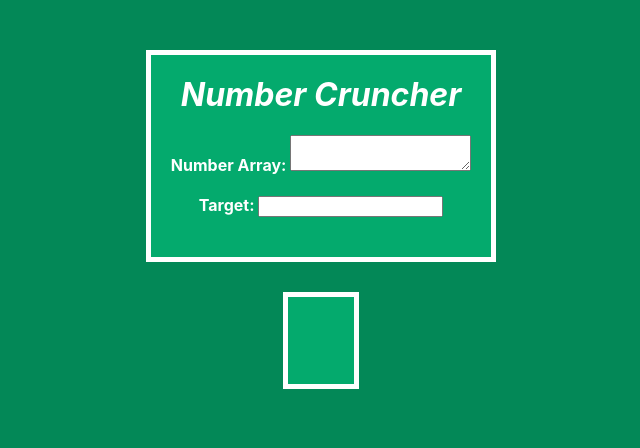
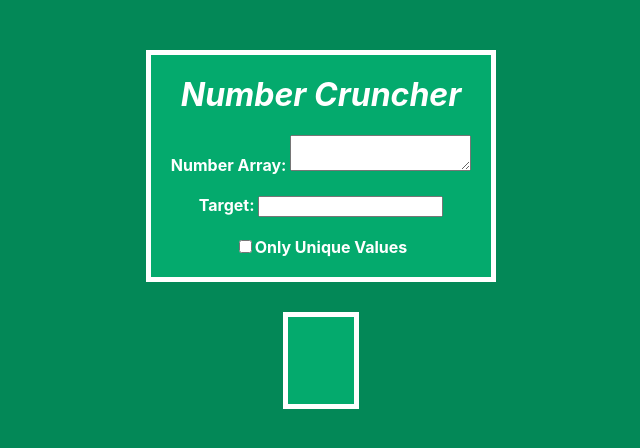
Before and after one commit to zbaskin/NumberCruncher, a React (Create React App) app in the folder number-cruncher/: page / in a window 1280 px wide. Shown: the top 448 px of the page, without its empty margins (319-959 px from the left). Built offline with nearby package versions, Linux system fonts and the light colour scheme.

Commit message:
add non-functional checkbox and prevent rapid onChange

```diff
--- a/number-cruncher/src/App.css
+++ b/number-cruncher/src/App.css
@@ -5,6 +5,7 @@
   color: white;
   align-items: center;
   display: flex;
+  user-select: none;
   flex-direction: column;
 }
 
--- a/number-cruncher/src/App.js
+++ b/number-cruncher/src/App.js
@@ -1,5 +1,5 @@
 import './App.css';
-import React, { useState } from 'react';
+import React, { useEffect, useState } from 'react';
 import Form from './Form.js';
 import Results from './Results.js';
 import callFunction from './functions.js';
@@ -10,13 +10,20 @@ function App() {
   const [range, setRange] = useState(10);
   const [hasMoreResults, setMoreResults] = useState(false);
 
+  /*useEffect(() => {
+    const timeoutID = setTimeout(() => callFunction(), 1000);
+    return () => clearTimeout(timeoutID);
+  }, [combos]);*/
+
   const getCombos = () => {
+    setTimeout(() => {
       var combinations = callFunction();
       setCombos(combinations);
       setRange(10);
       setComboRange(combinations.slice(0, 10));
       if (combinations.length > range) setMoreResults(true);
       else setMoreResults(false);
+    }, 1000);
   }
 
   const getMoreResults = () => {
--- a/number-cruncher/src/Form.js
+++ b/number-cruncher/src/Form.js
@@ -10,6 +10,8 @@ class Form extends Component {
                 <textarea type="text" id="array" name="array" onChange={this.props.onChange} /><br /><br />
                 <label htmlFor="target">Target: </label>
                 <input type="text" id="target" name="target" onChange={this.props.onChange} /><br /><br />
+                <input type="checkbox" id="unique" name="unique" />
+                <label htmlFor="unique">Only Unique Values</label>
             </form>
         </div>
       );
--- a/number-cruncher/src/functions.js
+++ b/number-cruncher/src/functions.js
@@ -1,15 +1,3 @@
-function printArray(a) {
-    let s = "";
-    for (let item of a) {
-        s += "["
-        for (let i = 0; i < item.length - 1; i++) {
-            s += item[i] + ", ";
-        }
-        s += item[item.length - 1] + "]"
-    }
-    return s;
-};
-
 function removeDuplicates(arr) {
     for (let i = 0; i < arr.length; i++) {
         arr[i].sort();
```
Lines whose indentation alone changed are shown as unchanged.
